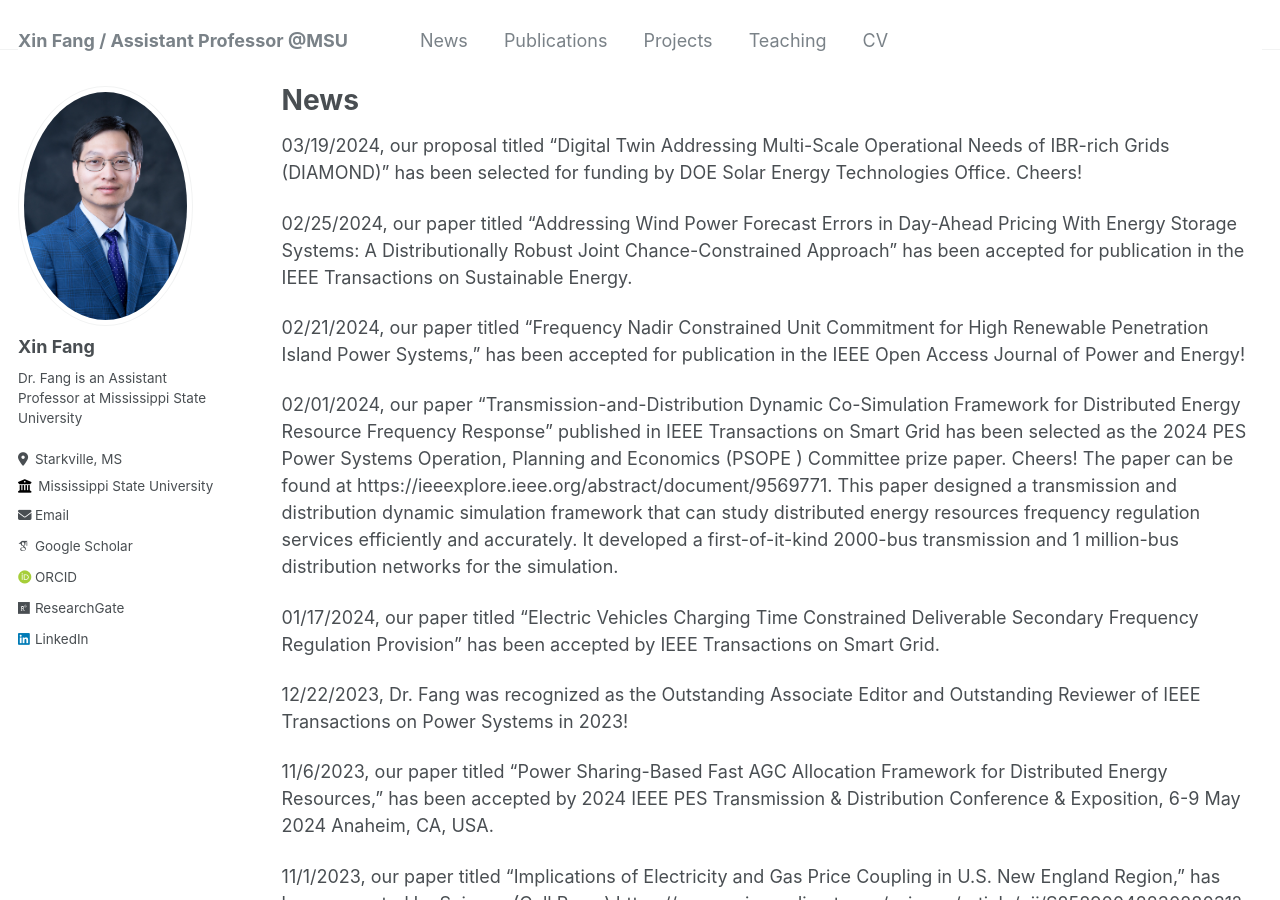
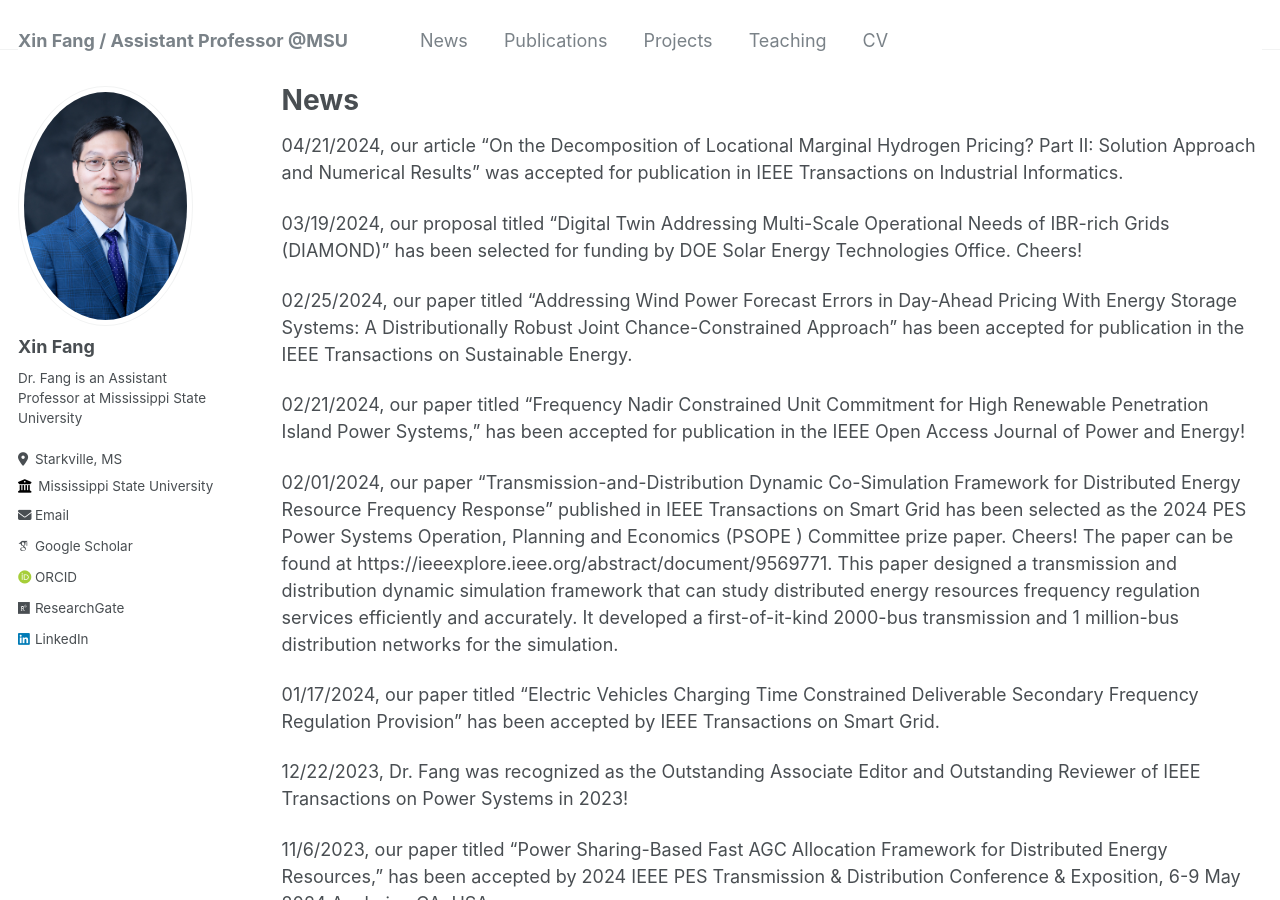
Before and after one commit to XinFang88/xinfang88.github.io, a Jekyll site: the page built from _pages/news.md, in a window 1280 px wide and 900 px high. Built offline with Jekyll 4.4.1, drawn with Linux system fonts in a browser that asks for light colours; some web fonts are replaced.

Commit message:
Update news.md

```diff
--- a/_pages/news.md
+++ b/_pages/news.md
@@ -6,6 +6,8 @@ author_profile: true
 ---
 
 {% include base_path %}
+
+04/21/2024, our article "On the Decomposition of Locational Marginal Hydrogen Pricing? Part II: Solution Approach and Numerical Results" was accepted for publication in IEEE Transactions on Industrial Informatics.
 
 03/19/2024, our proposal titled "Digital Twin Addressing Multi-Scale Operational Needs of IBR-rich Grids (DIAMOND)" has been selected for funding by DOE Solar Energy Technologies Office. Cheers!
 
```
